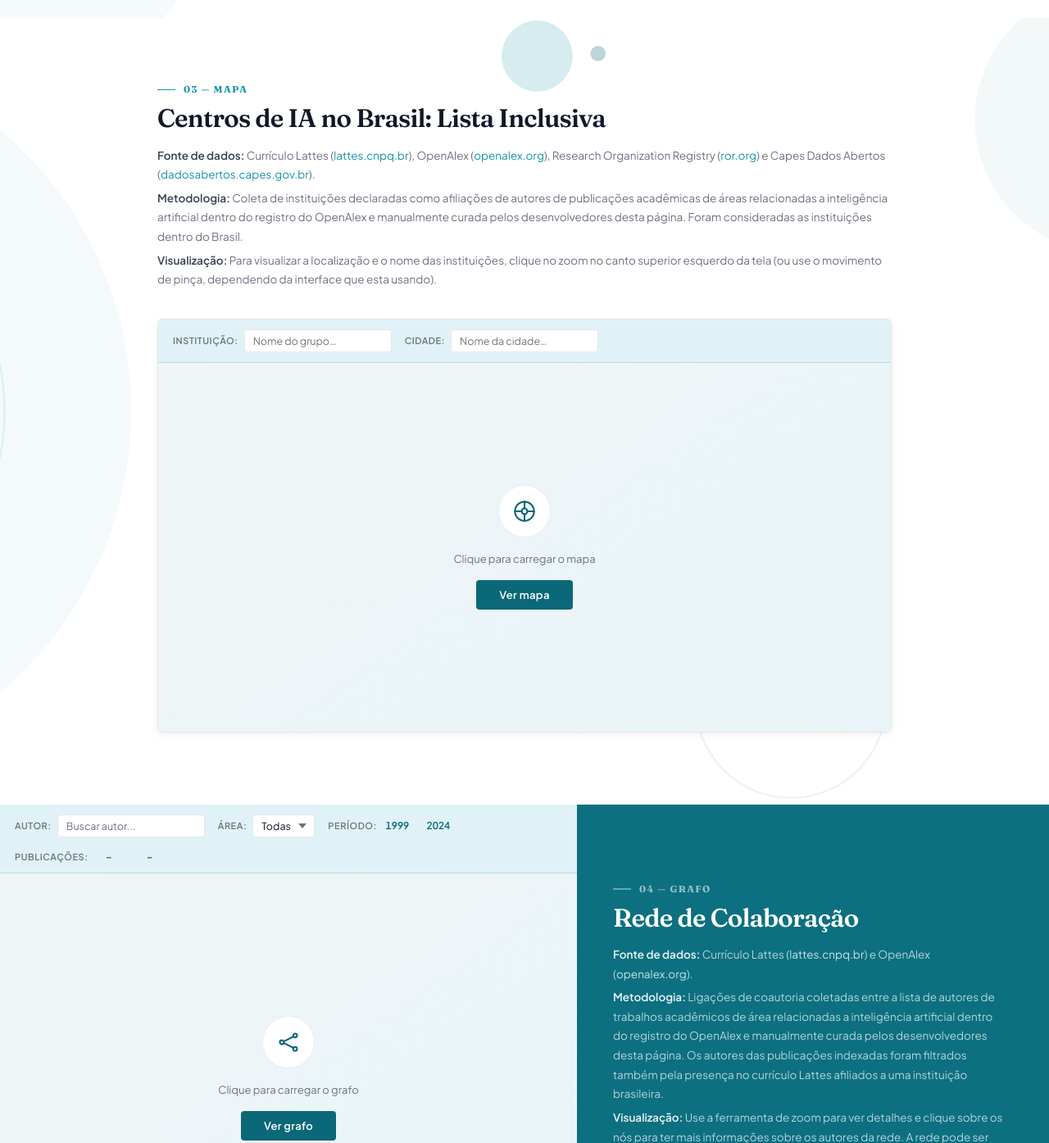
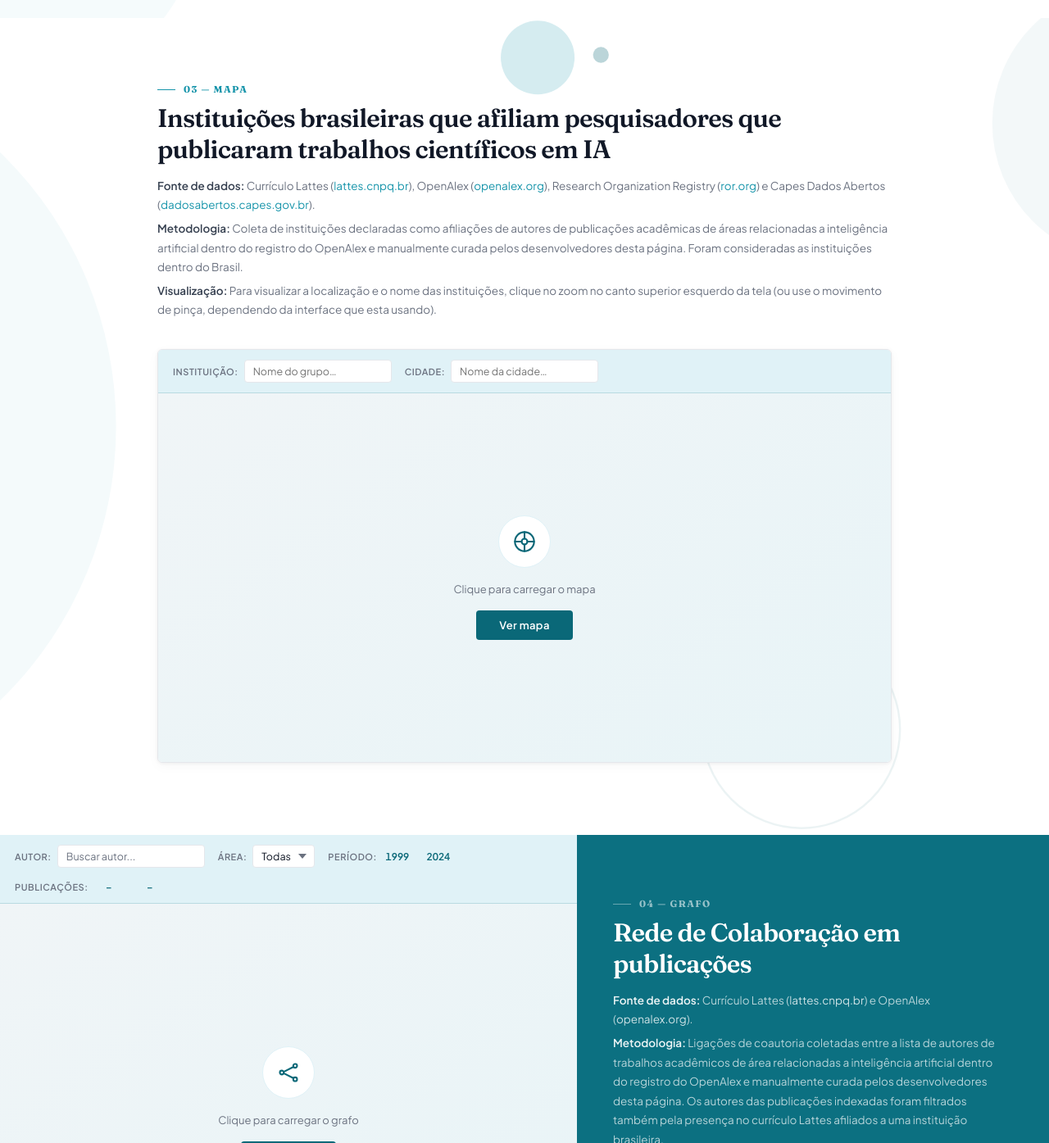
Before and after one commit to m4rcck11/ai-portal-vercel, a website: page index.html in a window 1280 px wide. Shown: the part 2720-4115 px from the top of the page at 82% size. Drawn offline with nearby package versions, Linux system fonts and the light colour scheme; a script that the page names is missing.

Commit message:
correção nos textos

```diff
--- a/index.html
+++ b/index.html
@@ -708,7 +708,7 @@
     <div class="sec-inner">
         <div class="sec-head fi">
             <div class="sec-num">03 — Mapa</div>
-            <h2 class="sec-title">Centros de IA no Brasil: Lista Inclusiva</h2>
+            <h2 class="sec-title">Instituições brasileiras que afiliam pesquisadores que publicaram trabalhos científicos em IA</h2>
             <div class="sec-meta">
                 <p><strong>Fonte de dados:</strong> Currículo Lattes (<a href="https://lattes.cnpq.br" target="_blank">lattes.cnpq.br</a>), OpenAlex (<a href="https://openalex.org" target="_blank">openalex.org</a>), Research Organization Registry (<a href="https://ror.org" target="_blank">ror.org</a>) e Capes Dados Abertos (<a href="https://dadosabertos.capes.gov.br" target="_blank">dadosabertos.capes.gov.br</a>).</p>
                 <p><strong>Metodologia:</strong> Coleta de instituições declaradas como afiliações de autores de publicações acadêmicas de áreas relacionadas a inteligência artificial dentro do registro do OpenAlex e manualmente curada pelos desenvolvedores desta página. Foram consideradas as instituições dentro do Brasil.</p>
@@ -808,7 +808,7 @@
         </div>
         <div class="gs-text fi">
             <div class="sec-num">04 — Grafo</div>
-            <h2 class="sec-title">Rede de Colaboração</h2>
+            <h2 class="sec-title">Rede de Colaboração em publicações</h2>
             <div class="sec-meta">
                 <p><strong>Fonte de dados:</strong> Currículo Lattes (<a href="https://lattes.cnpq.br" target="_blank">lattes.cnpq.br</a>) e OpenAlex (<a href="https://openalex.org" target="_blank">openalex.org</a>).</p>
                 <p><strong>Metodologia:</strong> Ligações de coautoria coletadas entre a lista de autores de trabalhos acadêmicos de área relacionadas a inteligência artificial dentro do registro do OpenAlex e manualmente curada pelos desenvolvedores desta página. Os autores das publicações indexadas foram filtrados também pela presença no currículo Lattes afiliados a uma instituição brasileira.</p>
```
